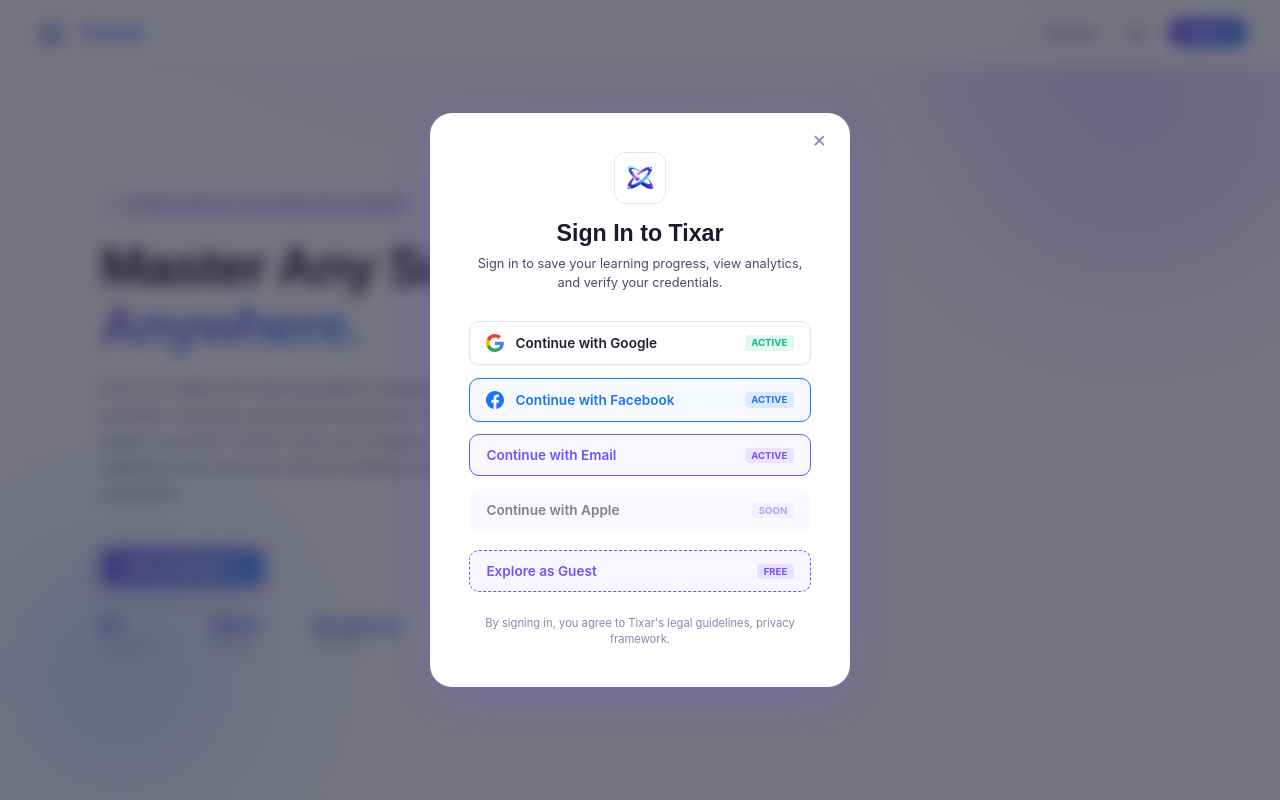
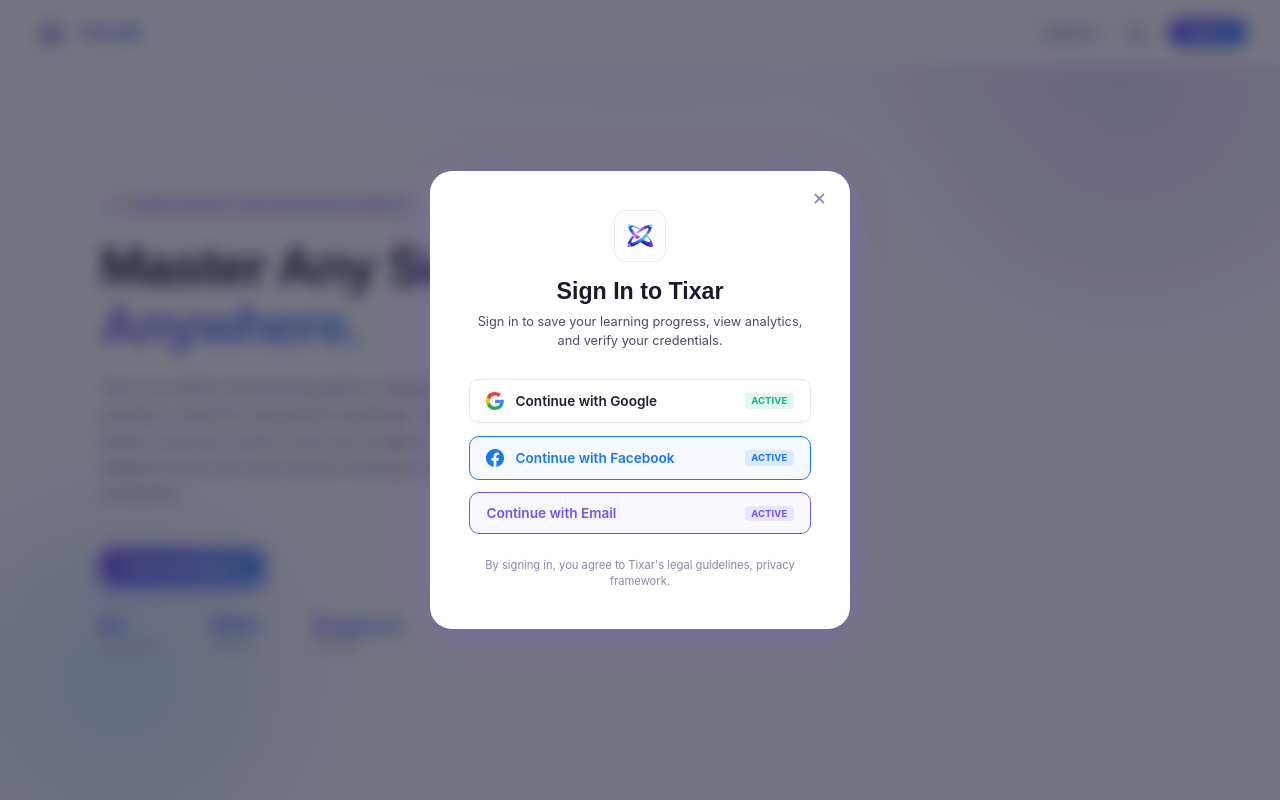
Before and after one commit to ahadiprince1757-gif/shifter, a React (Vite) app in the folder frontend/: page / in a window 1280 px wide. Both pictures are taken after a click on the button "Sign In". Shown: the top 800 px of the page. Built offline with nearby package versions, Linux system fonts and the light colour scheme; no server answers.

Commit message:
chore: remove Apple and Guest access login buttons from AuthModal

```diff
--- a/frontend/src/components/AuthModal.jsx
+++ b/frontend/src/components/AuthModal.jsx
@@ -233,45 +233,6 @@ export default function AuthModal({ isOpen, onClose, onGuestAccess }) {
                   Active
                 </span>
               </button>
-
-              {/* Apple (Soon) */}
-              <button className="oauth-btn disabled-btn" disabled>
-                <span>Continue with Apple</span>
-                <span className="provider-badge">Soon</span>
-              </button>
-
-              <button
-                className="oauth-btn guest-btn"
-                onClick={async () => {
-                  logger.action("GUEST_ACCESS_REQUESTED");
-                  onClose();
-                  if (supabase.isMock) {
-                    await supabase.auth.signInWithPassword({
-                      email: "guest@tixar.app",
-                      password: "guest"
-                    });
-                  }
-                  if (onGuestAccess) onGuestAccess();
-                }}
-                style={{
-                  borderStyle: "dashed",
-                  borderColor: "var(--v)",
-                  background: "rgba(117, 82, 243, 0.05)",
-                  color: "var(--v)",
-                  marginTop: "0.4rem",
-                }}
-              >
-                <span>Explore as Guest</span>
-                <span
-                  className="provider-badge"
-                  style={{
-                    background: "rgba(117, 82, 243, 0.12)",
-                    color: "var(--v)",
-                  }}
-                >
-                  Free
-                </span>
-              </button>
             </div>
           </>
         ) : (
```
